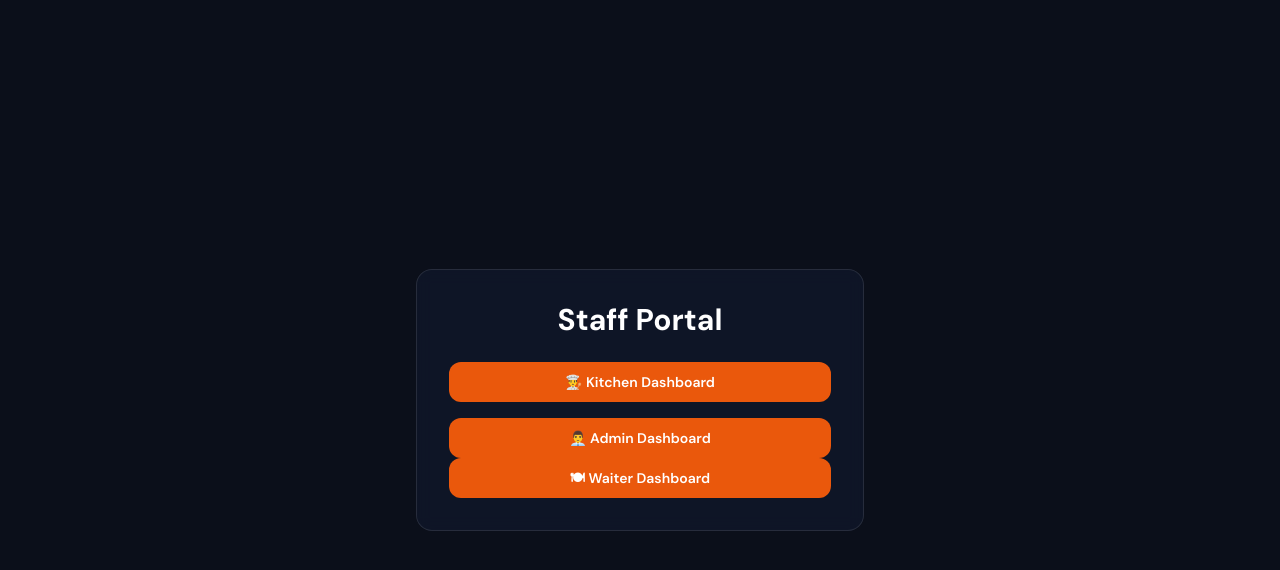
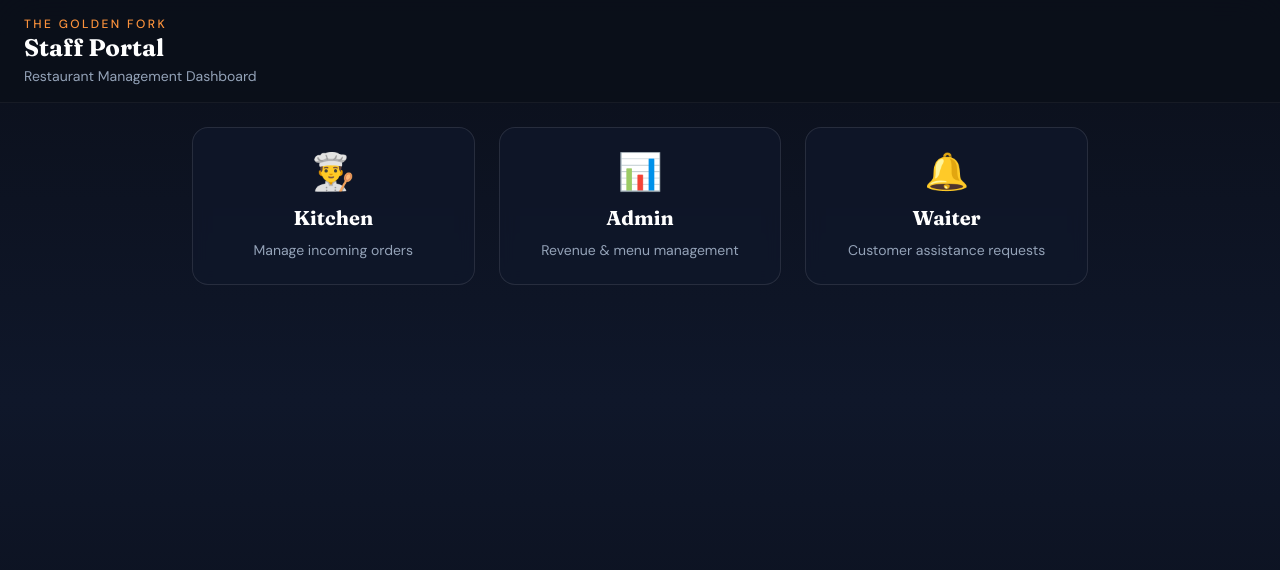
Before and after one commit to mallika070604-tech/restaurant-ordering-system, a React (Vite) app in the folder frontend/: page /staff in a window 1280 px wide. Shown: the top 570 px of the page. Built offline with nearby package versions, Linux system fonts and the light colour scheme; no server answers; the HTML template or start-up script is replaced by a standard one.

Commit message:
Improved staff portal UI

```diff
--- a/frontend/src/pages/StaffPage.jsx
+++ b/frontend/src/pages/StaffPage.jsx
@@ -1,33 +1,54 @@
-import { useNavigate } from 'react-router-dom';
+import { Link } from 'react-router-dom';
+import Layout from '../components/Layout';
 
 export default function StaffPage() {
-  const navigate = useNavigate();
+  return (
+    <Layout
+      title="Staff Portal"
+      subtitle="Restaurant Management Dashboard"
+    >
+      <div className="mx-auto grid max-w-4xl gap-6 md:grid-cols-3">
 
-  return (
-    <div className="min-h-screen flex items-center justify-center bg-slate-950">
-      <div className="card p-8 w-full max-w-md text-center">
-        <h1 className="text-3xl font-bold mb-6">Staff Portal</h1>
+        <Link
+          to="/kitchen"
+          className="card p-6 text-center transition hover:border-brand-500/40"
+        >
+          <div className="mb-3 text-4xl">👨‍🍳</div>
+          <h2 className="font-display text-xl font-bold">
+            Kitchen
+          </h2>
+          <p className="mt-2 text-sm text-slate-400">
+            Manage incoming orders
+          </p>
+        </Link>
 
-        <button
-          onClick={() => navigate('/kitchen')}
-          className="btn-primary w-full mb-4"
+        <Link
+          to="/admin"
+          className="card p-6 text-center transition hover:border-brand-500/40"
         >
-          👨‍🍳 Kitchen Dashboard
-        </button>
+          <div className="mb-3 text-4xl">📊</div>
+          <h2 className="font-display text-xl font-bold">
+            Admin
+          </h2>
+          <p className="mt-2 text-sm text-slate-400">
+            Revenue & menu management
+          </p>
+        </Link>
 
-        <button
-          onClick={() => navigate('/admin')}
-          className="btn-primary w-full"
+        <Link
+          to="/waiter"
+          className="card p-6 text-center transition hover:border-brand-500/40"
         >
-          👨‍💼 Admin Dashboard
-        </button>
-        <button
-  onClick={() => navigate('/waiter')}
-  className="btn-primary w-full"
->
-  🍽 Waiter Dashboard
-</button>
+          <div className="mb-3 text-4xl">🔔</div>
+          <h2 className="font-display text-xl font-bold">
+            Waiter
+          </h2>
+          <p className="mt-2 text-sm text-slate-400">
+            Customer assistance requests
+          </p>
+        </Link>
+
       </div>
-    </div>
+    </Layout>
   );
 }
```
